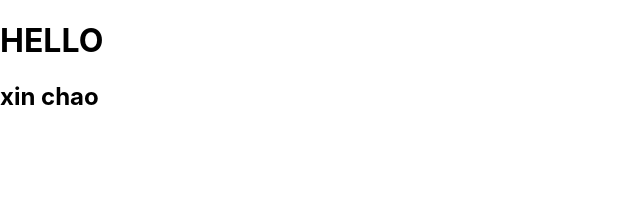
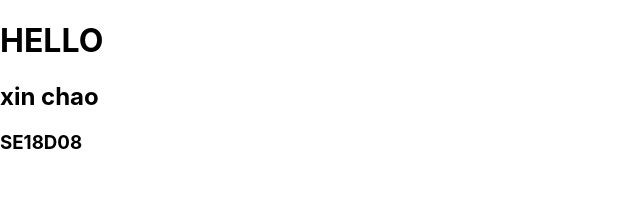
Before and after one commit to Lppl11102004/DEMO_FER, a React (Create React App) app: page / in a window 1280 px wide. Shown: the top 221 px of the page, without its empty margins (0-640 px from the left). Built offline with nearby package versions, Linux system fonts and the light colour scheme.

Commit message:
sua lan 3

```diff
--- a/src/App.js
+++ b/src/App.js
@@ -5,6 +5,7 @@ function App() {
     <div>
       <h1>HELLO</h1>
       <h2>xin chao</h2>
+      <h3>SE18D08</h3>
     </div>
   );
 }
```
